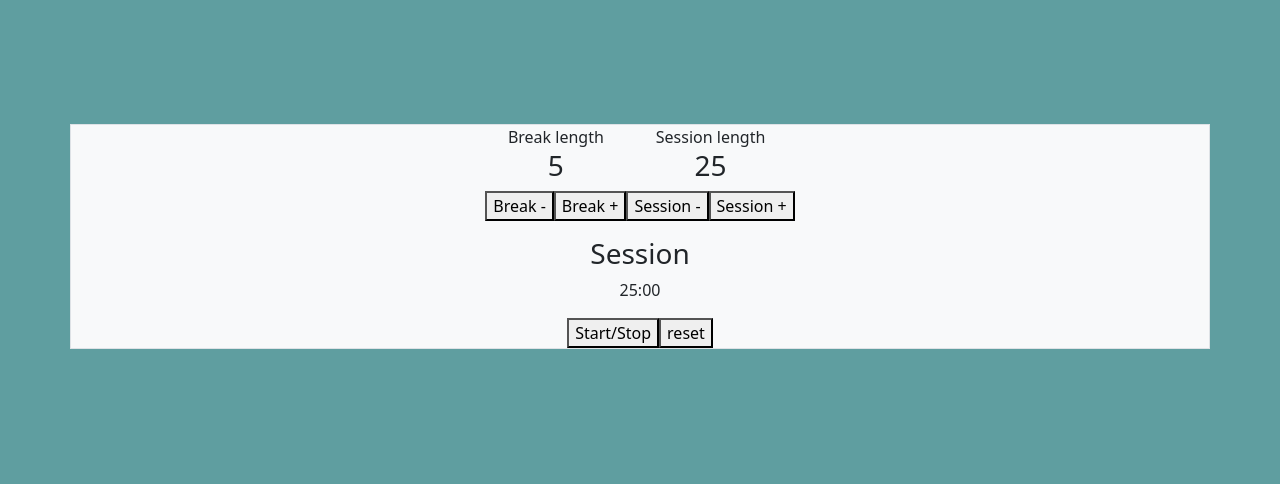
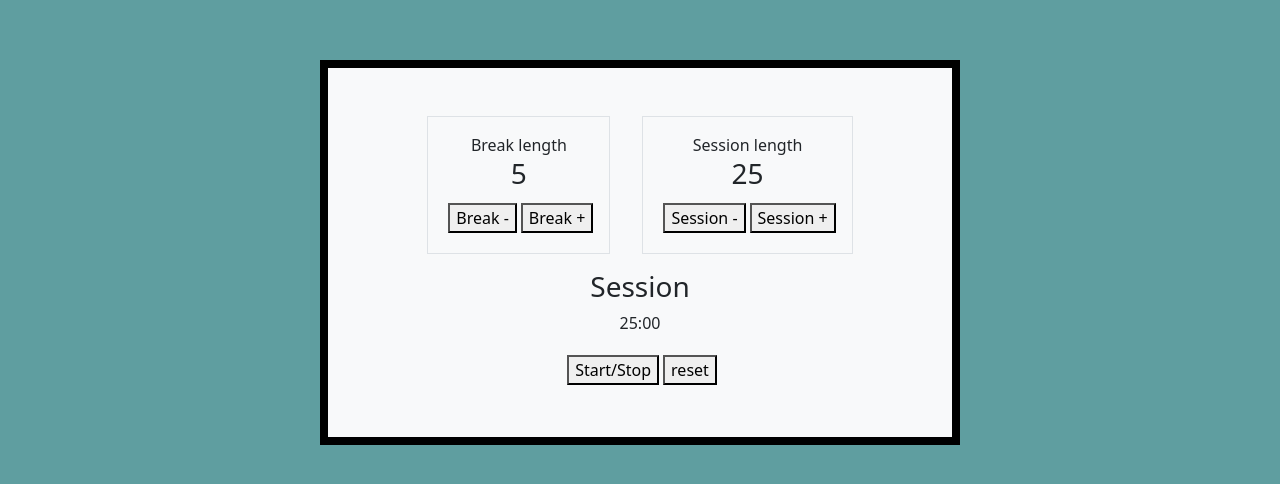
Before and after one commit to luciocolombo/fcc-clock, a React (Create React App) app: page / in a window 1280 px wide. Shown: the part 132-616 px from the top of the page. Built offline with nearby package versions, Linux system fonts and the light colour scheme.

Commit message:
resting user stories and style

```diff
--- a/src/App.js
+++ b/src/App.js
@@ -6,10 +6,11 @@ function App() {
    const [clock, setClock] = useState(25 * 60);
    const [running, setRunning] = useState(false);
    const [isNextBreak, setIsNextBreakState] = useState(true);
-
+   const audioBeep = useRef();
    useEffect(() => {
       if (clock < 0) {
          clearInterval(localStorage.getItem("interval-id"));
+         audioBeep.current.play();
          if (isNextBreak) {
             setClock(breakLength);
          } else {
@@ -73,6 +74,8 @@ function App() {
       setSessionLength(25 * 60);
       setClock(25 * 60);
       clearInterval(localStorage.getItem("interval-id"));
+      audioBeep.current.pause();
+      audioBeep.current.currentTime = 0;
       localStorage.clear();
    };
 
@@ -86,22 +89,22 @@ function App() {
       return `${mins >= 10 ? mins : "0" + mins}:${secs >= 10 ? secs : "0" + secs}`;
    };
    return (
-      <div className="App container text-center border bg-light">
+      <div className="App container text-center  bg-light w-50 p-5">
          <div className="d-flex justify-content-center mb-3">
-            <div>
+            <div className="border mx-3 p-3">
                <div id="break-label"> Break length </div>
                <h3 id="break-length">{formatToMin(breakLength)}</h3>
-               <button id="break-decrement" onClick={() => handleDecrement("break")}>
+               <button className="m-1" id="break-decrement" onClick={() => handleDecrement("break")}>
                   Break -
                </button>
                <button id="break-increment" onClick={() => handleIncrement("break")}>
                   Break +
                </button>
             </div>
-            <div>
+            <div className="border mx-3 p-3">
                <div id="session-label"> Session length</div>
                <h3 id="session-length">{formatToMin(sessionLength)} </h3>
-               <button id="session-decrement" onClick={() => handleDecrement("session")}>
+               <button className="m-1" id="session-decrement" onClick={() => handleDecrement("session")}>
                   Session -
                </button>
                <button id="session-increment" onClick={() => handleIncrement("session")}>
@@ -111,12 +114,16 @@ function App() {
          </div>
          <h3 id="timer-label">{isNextBreak ? "Session" : "Break"}</h3>
          <p id="time-left">{formatToClock(clock)} </p>
-         <button id="start_stop" onClick={handleStartStop}>
+         <button className="m-1" id="start_stop" onClick={handleStartStop}>
             Start/Stop
          </button>
          <button id="reset" onClick={handleReset}>
             reset
          </button>
+         <audio ref={audioBeep} id="beep">
+            <source src="https://assets.mixkit.co/sfx/preview/mixkit-dog-barking-twice-1.mp3" type="audio/mp3" />
+            Your browser does not support the audio tag.
+         </audio>
       </div>
    );
 }
--- a/src/index.css
+++ b/src/index.css
@@ -2,5 +2,9 @@ body{
   background-color: cadetblue;
 }
 .App{
-  margin-top: 20%;
+  margin-top: 15%;
 }
+
+.container{
+  border: 8px solid black;
+}
```
